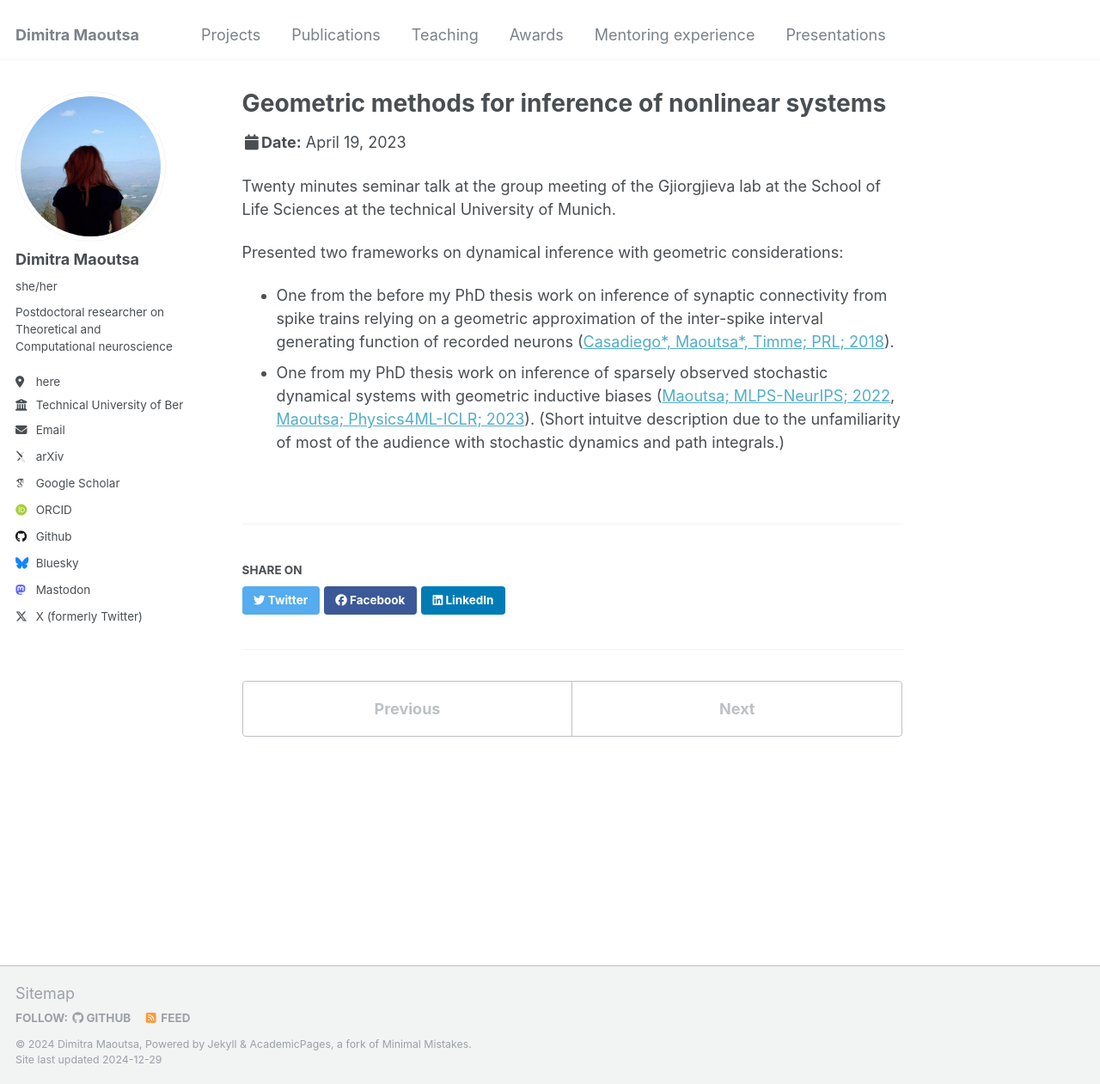
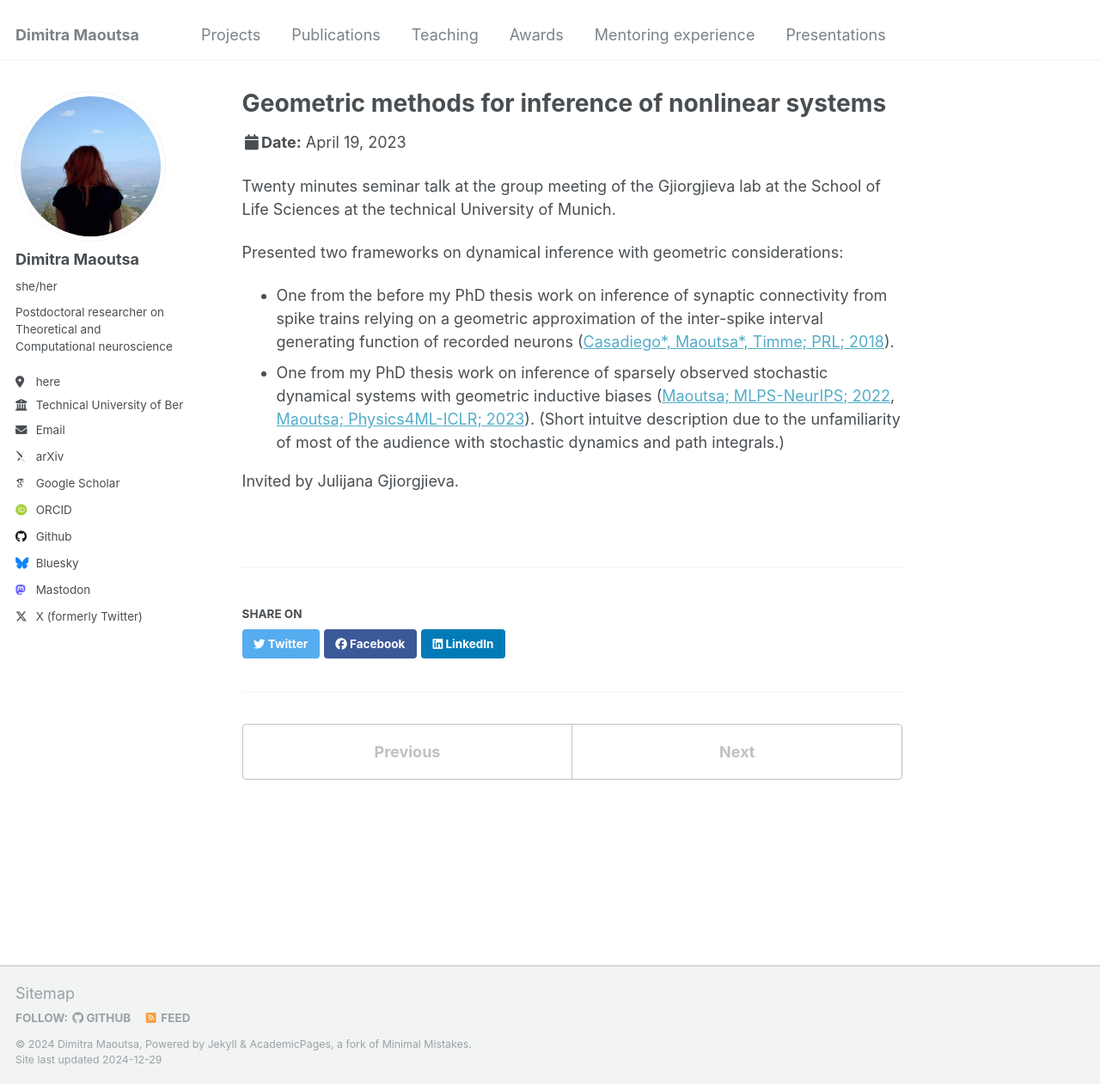
Before and after one commit to dimitra-maoutsa/dimitra-maoutsa.github.io, a Jekyll site: the page built from _talks/2014-02-01-talk-2.md, in a window 1280 px wide and 1261 px high. Shown: the whole window at 86% size. Built offline with Jekyll 4.4.1, drawn with Linux system fonts in a browser that asks for light colours; some web fonts are replaced.

Commit message:
Update 2014-02-01-talk-2.md

```diff
--- a/_talks/2014-02-01-talk-2.md
+++ b/_talks/2014-02-01-talk-2.md
@@ -14,3 +14,5 @@ Presented two frameworks on dynamical inference with geometric considerations:
  - One from the before my PhD thesis work on inference of synaptic connectivity from spike trains relying on a geometric approximation of the inter-spike interval generating function of recorded neurons ([Casadiego\*, Maoutsa\*, Timme; PRL; 2018](https://drive.google.com/file/d/1QAjTnnOx4pykA_7WAnuApRMgdmWtGrIR/view)).
  - One from my PhD thesis work on inference of sparsely observed stochastic dynamical systems with geometric inductive biases ([Maoutsa; MLPS-NeurIPS; 2022](https://arxiv.org/abs/2301.08102), [Maoutsa; Physics4ML-ICLR; 2023](https://arxiv.org/abs/2304.00423)).
 (Short intuitve description due to the unfamiliarity of most of the audience with stochastic dynamics and path integrals.)
+
+Invited by Julijana Gjiorgjieva.
```
